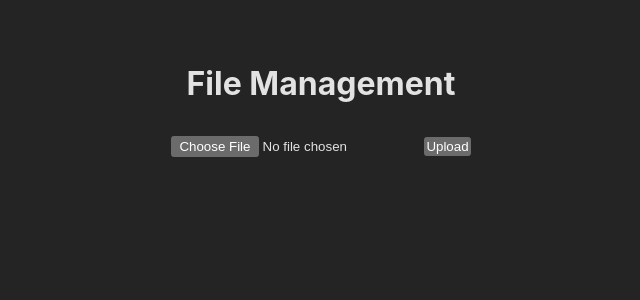
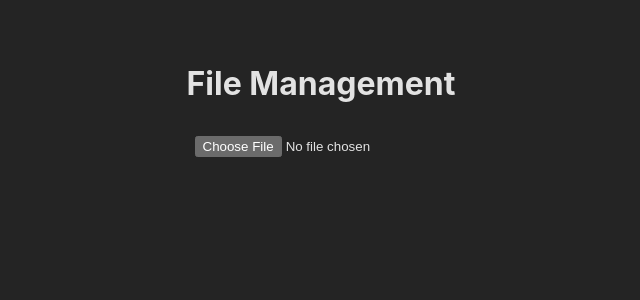
Before and after one commit to Jaco25PL/File-Management, a React (Vite) app in the folder Frontend/: page / in a window 1280 px wide. Shown: the top 300 px of the page, without its empty margins (319-959 px from the left). Built offline with nearby package versions, Linux system fonts and the light colour scheme.

Commit message:
Developing user interface to upload files via form

```diff
--- a/Frontend/src/App.tsx
+++ b/Frontend/src/App.tsx
@@ -42,11 +42,17 @@ function App() {
         <form onSubmit={handleSubmit}>
           <input
             onChange={handleInput}
+            disabled={appStatus === APP_STATUS.UPLOADING}
             name='file' // same key that we've in backend
             type="file"
             accept=".csv"
           />
-          <button type='submit'>Upload</button>
+          {
+            appStatus === APP_STATUS.READY_UPLOAD && (
+              <button type='submit'>Upload</button>
+            )
+          }
+
         </form>
       </main>
 
```
